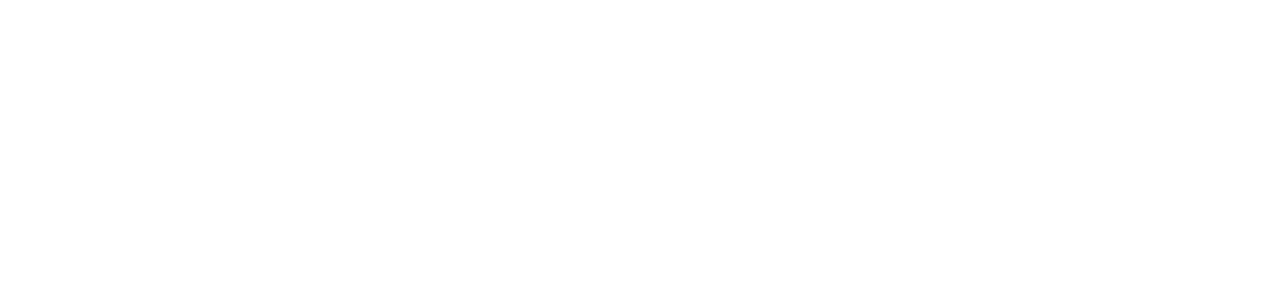
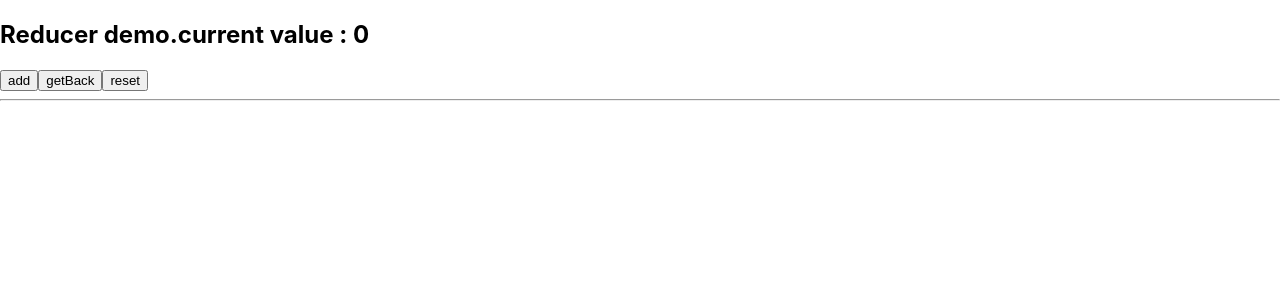
Before and after one commit to aleks1303/may-2024_react-preview, a React (Create React App) app: page / in a window 1280 px wide. Shown: the top 300 px of the page. Built offline with nearby package versions, Linux system fonts and the light colour scheme.

Commit message:
react_preview_useReducer

```diff
--- a/src/App.tsx
+++ b/src/App.tsx
@@ -1,9 +1,57 @@
-import React from 'react';
+import React, {FC, useReducer} from 'react';
 import './App.css';
+import {type} from "node:os";
 
-function App() {
+// useReducer - зменшувач
+// цей хук дозволяє пакувати купу різноманітних дій в одне місце
+// які повинні ставатися над однією змінною
+// дозволяє знущатись над станом якоїсь певної змінної
+// в залежності що хочете робити
+// він заміняє useState і надає своєрідної додаткової логіки
+// без використання useState
+
+
+// передаємо 2 аргумента, 2 - це початковий стан reducer
+// 1 - функція яка буде приймати декілька параметрів
+// початковий state і дія - action
+// тобто поточний стан і що з ним зробити
+
+// state буде змінюватись
+
+const reduserActions = (state:number, action:{type:string, payload:number }) =>{
+  switch (action.type){
+    case 'add':
+      return state + action.payload;
+    case 'getBack':
+      return state - action.payload;
+    case 'reset':
+      return action.payload;
+  }
+
+return state
+}
+
+const App: FC = () => {
+  const [number, dispatch] = useReducer(reduserActions,0)
+  const add = () =>{
+    dispatch({type:'add', payload:10})
+  }
+  const getBack = () =>{
+    dispatch({type:'getBack', payload:5})
+  }
+  const reset = () =>{
+    dispatch({type:'reset', payload:-100})
+  }
   return (
     <div>
+      <h2>Reducer demo.current value : {number}</h2>
+      {/*буде відбуватися інкрементація*/}
+      <button onClick={add}>add</button>
+      {/*декрементація*/}
+      <button onClick={getBack}>getBack</button>
+      {/*обнулення стану певної змінної*/}
+      <button onClick={reset}>reset</button>
+      <hr/>
 
     </div>
   );
```
